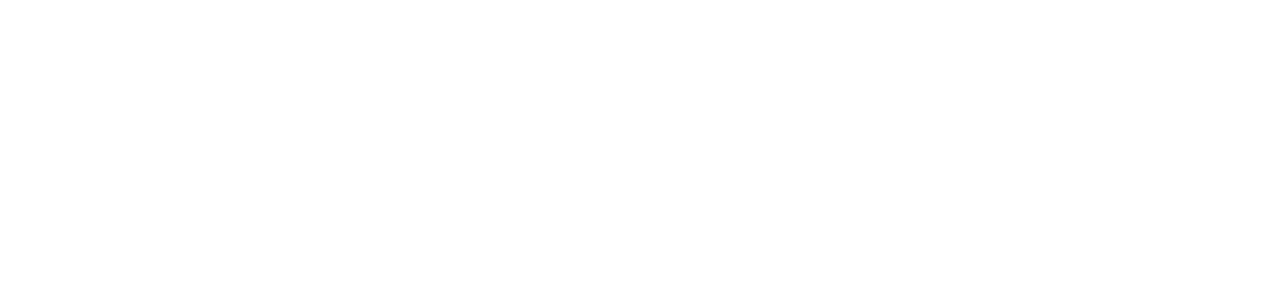
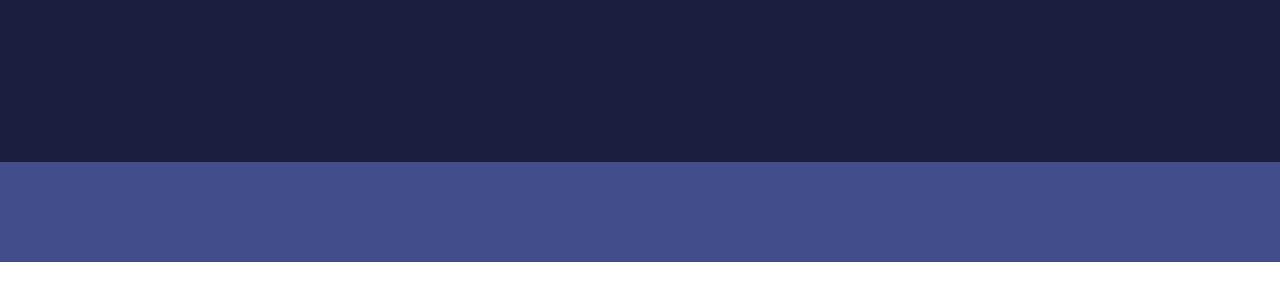
Before and after one commit to BenLirio/healthy-smile-mobile-wire, a React (Create React App) app: page / in a window 1280 px wide. Shown: the part 58-358 px from the top of the page. Built offline with nearby package versions, Linux system fonts and the light colour scheme.

Commit message:
Change to scss

```diff
--- a/package.json
+++ b/package.json
@@ -6,6 +6,7 @@
     "@testing-library/jest-dom": "^4.2.4",
     "@testing-library/react": "^9.3.2",
     "@testing-library/user-event": "^7.1.2",
+    "node-sass": "^4.13.0",
     "react": "^16.12.0",
     "react-dom": "^16.12.0",
     "react-scripts": "3.3.0"
--- a/src/components/Body/Body.js
+++ b/src/components/Body/Body.js
@@ -1,5 +1,5 @@
 import React from 'react'
-import classes from './Body.module.css'
+import classes from './Body.module.scss'
 export default function Body() {
   return <div className={classes.Body}></div>
 }
--- a/src/components/Footer/Footer.js
+++ b/src/components/Footer/Footer.js
@@ -1,5 +1,5 @@
 import React from 'react'
-import classes from './Footer.module.css'
+import classes from './Footer.module.scss'
 
 export default function Footer() {
   return <div className={classes.Footer}></div>
--- a/src/components/Footer/Footer.module.css
+++ b/src/components/Footer/Footer.module.scss
@@ -1,3 +1,4 @@
 .Footer {
   background: #424d8c;
+  height: 100px;
 }
--- a/src/components/Header/Header.js
+++ b/src/components/Header/Header.js
@@ -1,5 +1,5 @@
 import React from 'react'
-import classes from './Header.module.css'
+import classes from './Header.module.scss'
 export default function Header() {
   return <div className={classes.Header}></div>
 }
--- a/src/components/Header/Header.module.css
+++ b/src/components/Header/Header.module.scss
@@ -1,3 +1,4 @@
 .Header {
   background: #1c1e40;
+  height: 220px;
 }
```
Also changed, not shown: src/components/Body/Body.module.scss (renamed from src/components/Body/Body.module.css), 1 other file (tests, documents, lock files or other folders).
